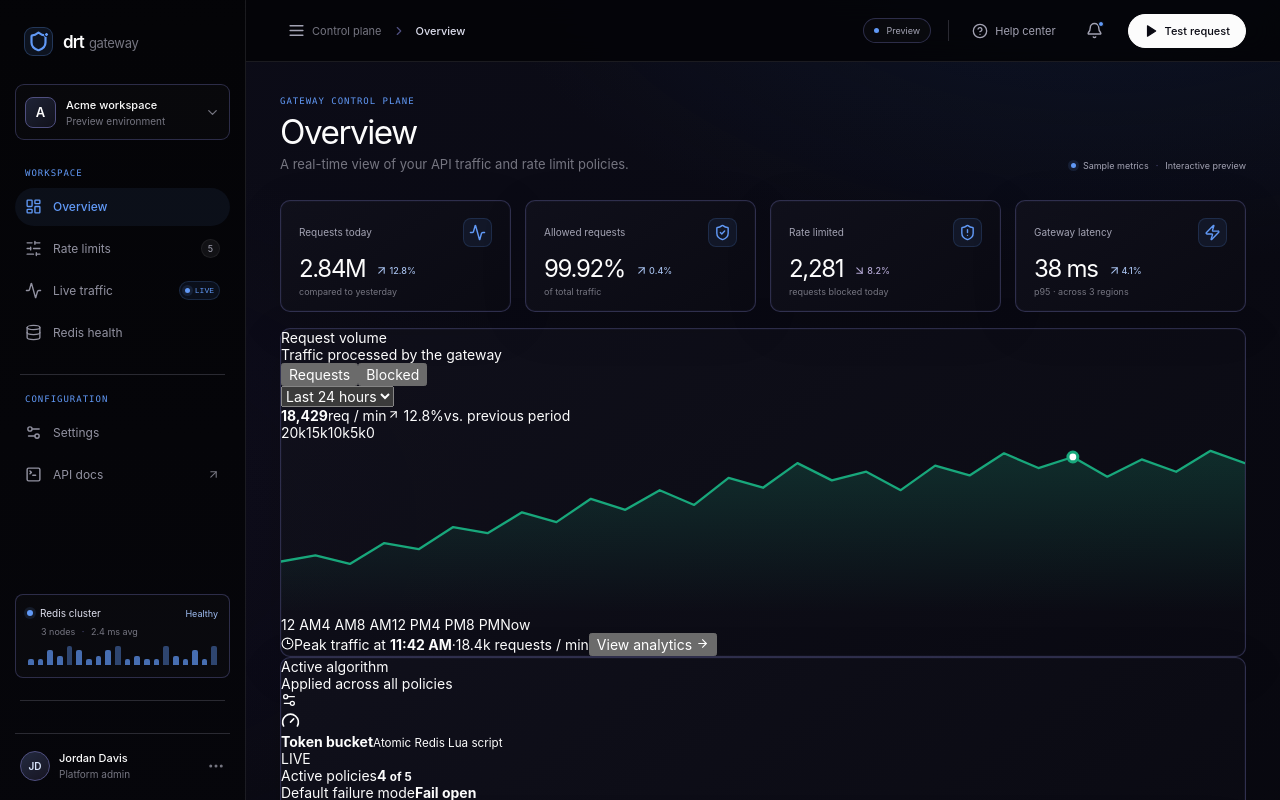
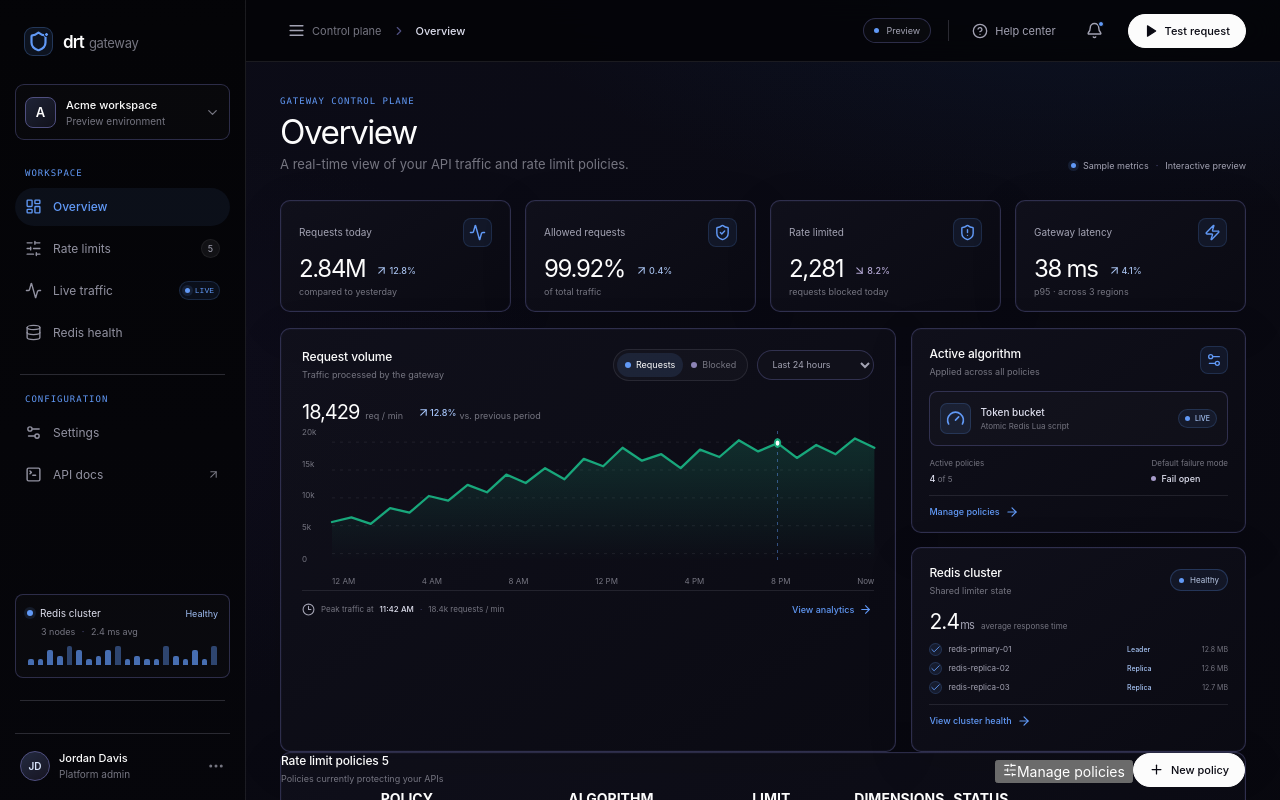
Before and after one commit to amit-dev01/DRT, a React (Vite) app in the folder frontend/: page / in a window 1280 px wide. Shown: the top 800 px of the page. Built offline with nearby package versions, Linux system fonts and the light colour scheme.

Commit message:
style(frontend): bring analytics surfaces into the projection-room theme
Co-authored-by: arena-agent <297053741+arena-agent@users.noreply.github.com>

```diff
--- a/frontend/src/style.css
+++ b/frontend/src/style.css
@@ -211,3 +211,72 @@ button:focus-visible, input:focus-visible, select:focus-visible { outline: 2px s
 .metric-delta.positive { color: #a4bde9; }
 .metric-delta.negative { color: #b2a7d2; }
 .metric-footnote { margin-top: 3px; color: var(--color-smoke); font-size: 9px; }
+
+.main-grid { display: grid; grid-template-columns: minmax(0, 1.75fr) minmax(288px, .95fr); gap: 15px; align-items: stretch; }
+.chart-panel { min-width: 0; padding: 20px 21px 13px; }
+.panel-header { display: flex; align-items: flex-start; justify-content: space-between; gap: 12px; }
+.panel-title { color: var(--color-paper); font-size: 12px; font-weight: 500; letter-spacing: -.01em; }
+.panel-subtitle { margin-top: 5px; color: var(--color-smoke); font-size: 9px; }
+.chart-controls { display: flex; align-items: center; gap: 9px; }
+.series-toggle { display: flex; align-items: center; padding: 3px; background: rgba(255, 255, 255, .025); border: 1px solid var(--color-border-soft); border-radius: var(--radius-pill); }
+.series-toggle button { display: flex; height: 24px; align-items: center; gap: 5px; padding: 0 8px; color: var(--color-smoke); font-size: 9px; background: transparent; border: 0; border-radius: var(--radius-pill); }
+.series-toggle button.selected { color: var(--color-paper); background: rgba(97, 153, 246, .12); }
+.legend-dot { width: 6px; height: 6px; border-radius: 50%; }
+.request-dot { background: var(--color-iris); }
+.blocked-dot { background: #8c83b5; }
+.chart-controls select, .table-toolbar select, .traffic-tools select, .setting-control select, .policy-modal select {
+  height: 30px;
+  padding: 0 26px 0 10px;
+  color: var(--color-ash);
+  font-size: 9px;
+  background: #10101a;
+  border: 1px solid var(--color-border);
+  border-radius: var(--radius-pill);
+}
+.chart-summary { display: flex; align-items: baseline; gap: 6px; margin-top: 19px; }
+.chart-summary > strong { color: var(--color-paper); font-size: 20px; font-weight: 400; letter-spacing: -.05em; }
+.chart-summary > span { color: var(--color-smoke); font-size: 9px; }
+.chart-summary .chart-summary-change { display: inline-flex; align-items: center; margin-left: 8px; color: #a6c5fa; font-size: 9px; font-weight: 500; }
+.chart-summary-note { margin-left: -3px; }
+.chart-wrap { position: relative; height: 155px; margin: 7px 0 0 30px; padding-bottom: 20px; }
+.traffic-chart { width: 100%; height: 130px; overflow: visible; }
+.chart-grid { stroke: rgba(222, 223, 238, .08); stroke-width: 1; stroke-dasharray: 3 5; vector-effect: non-scaling-stroke; }
+.chart-guide { stroke: rgba(97, 153, 246, .48); stroke-width: 1; stroke-dasharray: 3 4; vector-effect: non-scaling-stroke; }
+.chart-y-labels { position: absolute; top: -4px; bottom: 22px; left: -30px; display: flex; flex-direction: column; justify-content: space-between; color: var(--color-smoke); font-size: 8px; }
+.chart-x-labels { position: absolute; right: 0; bottom: 0; left: 0; display: flex; justify-content: space-between; color: var(--color-smoke); font-size: 8px; }
+.chart-bottom-note { display: flex; align-items: center; gap: 6px; margin-top: 4px; padding-top: 10px; color: var(--color-smoke); font-size: 8px; border-top: 1px solid var(--color-border-soft); }
+.chart-bottom-note strong { color: var(--color-lilac); font-weight: 500; }
+.chart-note-icon { display: grid; place-items: center; color: var(--color-ash); }
+.note-separator { color: var(--color-twilight); }
+.chart-bottom-note button, .text-link { display: flex; align-items: center; gap: 5px; padding: 2px; color: var(--color-iris); font-size: 9px; font-weight: 500; background: none; border: 0; }
+.chart-bottom-note button { margin-left: auto; }
+.chart-bottom-note button:hover, .text-link:hover { color: #a9c9ff; }
+.side-stack { display: grid; grid-template-rows: 1fr 1fr; gap: 14px; }
+.algorithm-panel, .redis-panel { padding: 17px 17px 13px; }
+.icon-soft { display: grid; width: 28px; height: 28px; place-items: center; color: var(--color-iris); background: rgba(97, 153, 246, .08); border: 1px solid rgba(97, 153, 246, .18); border-radius: 8px; }
+.algorithm-card { display: flex; height: 55px; align-items: center; gap: 9px; margin-top: 14px; padding: 0 10px; border: 1px solid var(--color-border); border-radius: 8px; background: rgba(255, 255, 255, .018); }
+.algorithm-emblem { display: grid; width: 31px; height: 31px; place-items: center; color: var(--color-iris); background: rgba(97, 153, 246, .1); border: 1px solid rgba(97, 153, 246, .18); border-radius: 7px; }
+.algorithm-card > div:nth-child(2) { display: flex; flex: 1; flex-direction: column; gap: 3px; }
+.algorithm-card > div:nth-child(2) > strong { color: var(--color-lilac); font-size: 10px; font-weight: 500; }
+.algorithm-card > div:nth-child(2) > small { color: var(--color-smoke); font-size: 8px; }
+.algorithm-live { display: flex; align-items: center; gap: 5px; padding: 4px 6px; color: #a8c6f7; font-size: 7px; font-weight: 500; background: rgba(97, 153, 246, .08); border: 1px solid rgba(97, 153, 246, .18); border-radius: var(--radius-pill); }
+.algorithm-live i, .healthy-badge i, .dimension-enabled i { width: 5px; height: 5px; background: var(--color-iris); border-radius: 50%; }
+.algorithm-facts { display: flex; justify-content: space-between; margin: 12px 0 11px; }
+.algorithm-facts > div { display: flex; flex-direction: column; gap: 5px; }
+.algorithm-facts > div > span { color: var(--color-smoke); font-size: 8px; }
+.algorithm-facts > div > strong { color: var(--color-lilac); font-size: 9px; font-weight: 500; }
+.algorithm-facts > div > strong small { color: var(--color-smoke); font-size: 8px; font-weight: 400; }
+.failure-open { display: flex; align-items: center; gap: 5px; }
+.failure-open i { width: 5px; height: 5px; background: #a69bc9; border-radius: 50%; }
+.text-link { width: 100%; justify-content: flex-start; margin-left: 0; padding: 9px 0 0; border-top: 1px solid var(--color-border-soft); }
+.redis-panel .panel-header { align-items: center; }
+.healthy-badge { display: inline-flex; align-items: center; gap: 6px; padding: 5px 8px; color: #b9c8e4; font-size: 8px; font-weight: 400; white-space: nowrap; background: rgba(97, 153, 246, .07); border: 1px solid rgba(97, 153, 246, .24); border-radius: var(--radius-pill); }
+.redis-big-stat { display: flex; align-items: baseline; gap: 7px; margin-top: 13px; }
+.redis-big-stat strong { color: var(--color-paper); font-size: 21px; font-weight: 400; letter-spacing: -.04em; }
+.redis-big-stat strong span { margin-left: 1px; color: var(--color-ash); font-size: 11px; }
+.redis-big-stat small { color: var(--color-smoke); font-size: 8px; }
+.redis-nodes { display: grid; gap: 6px; margin: 9px 0 10px; }
+.redis-nodes > div { display: grid; grid-template-columns: 14px 1fr 49px 47px; align-items: center; gap: 5px; color: var(--color-ash); font-size: 8px; }
+.node-check { display: grid; width: 13px; height: 13px; place-items: center; color: var(--color-iris); background: rgba(97, 153, 246, .1); border: 1px solid rgba(97, 153, 246, .18); border-radius: 50%; }
+.redis-nodes strong { color: #a8c6f7; font-size: 7px; font-weight: 500; }
+.redis-nodes small { color: var(--color-smoke); font-size: 7px; text-align: right; }
```
